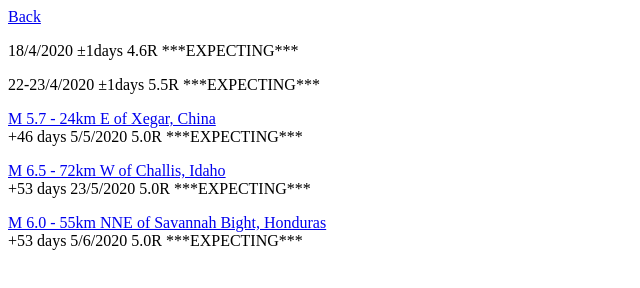
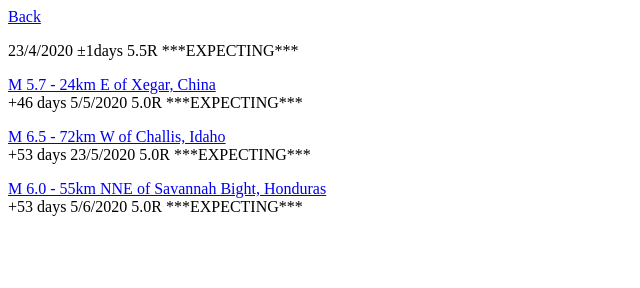
Before and after one commit to dimosgeo/eqsite, a plain HTML site: page expecting.html in a window 1280 px wide. Shown: the whole page, without its empty margins (0-640 px from the left). Drawn offline with Linux system fonts and the light colour scheme.

Commit message:
Update expecting.html

```diff
--- a/expecting.html
+++ b/expecting.html
@@ -6,12 +6,8 @@
 <body>
 	<a href="index.html">Back</a>
 
-	<p>
-	18/4/2020 ±1days	4.6R	***EXPECTING***
-	</p>
-
         <p>
-	22-23/4/2020 ±1days	5.5R	***EXPECTING***
+	23/4/2020 ±1days	5.5R	***EXPECTING***
 	</p>
 
 	<p>
```
